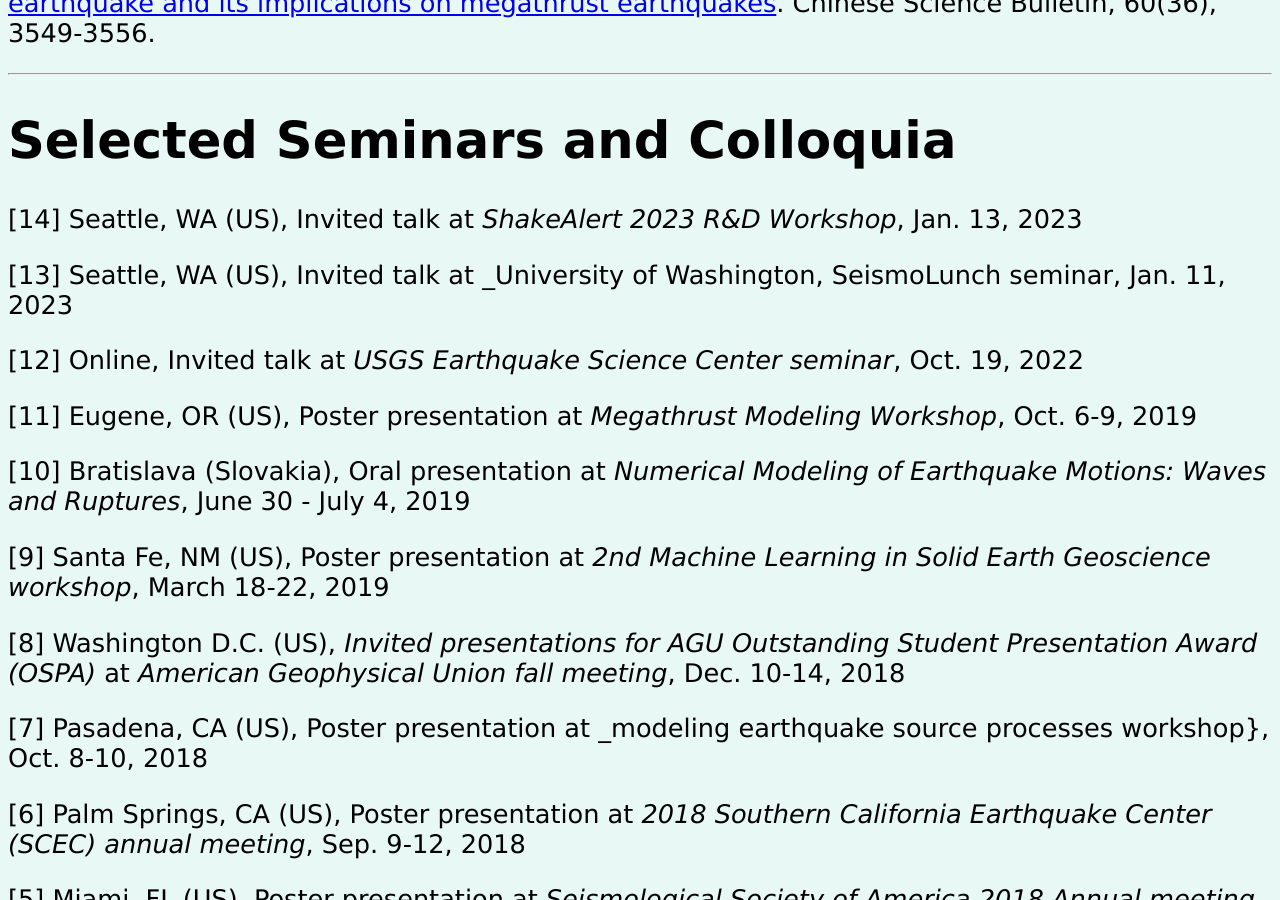
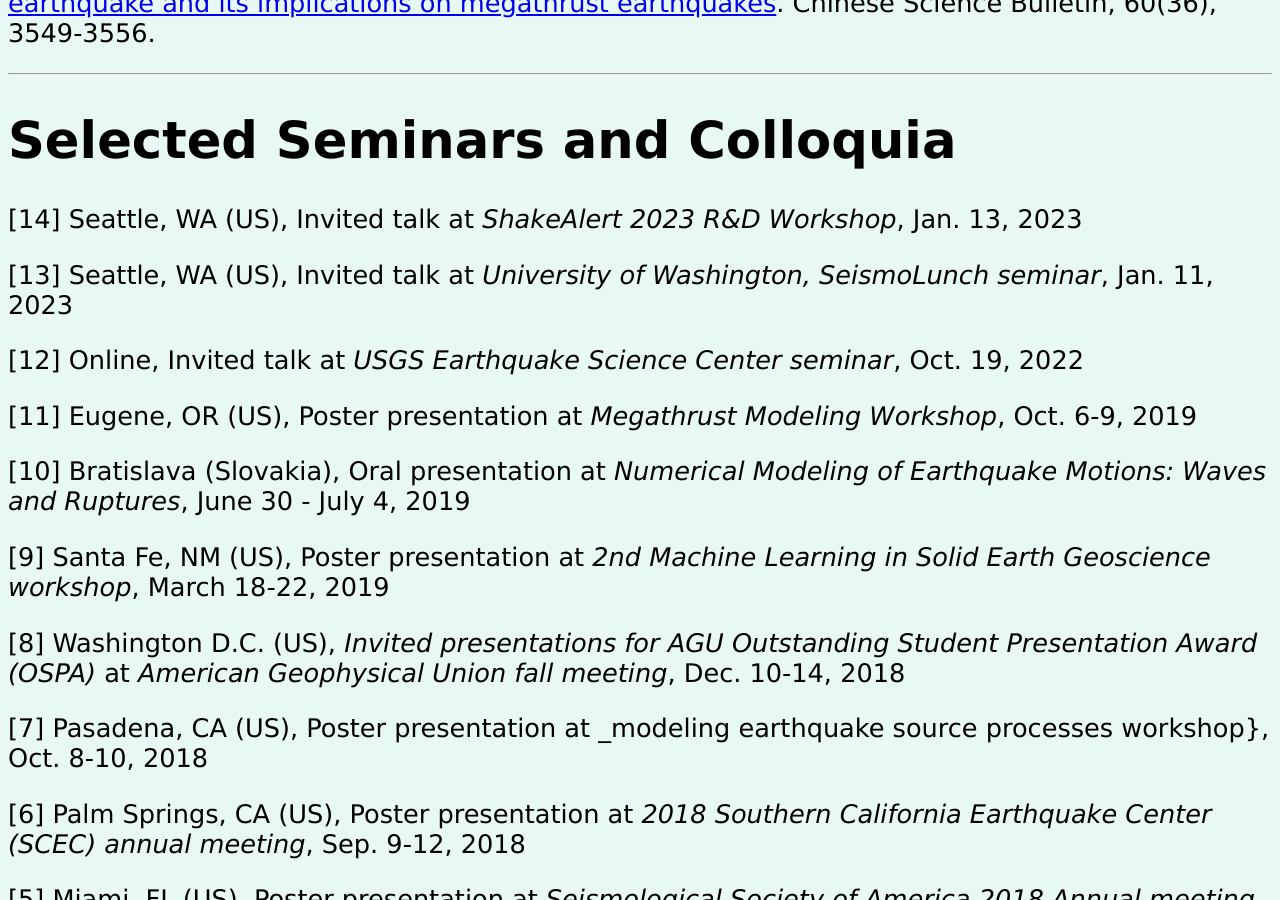
Before and after one commit to yinjiuxun/yinjiuxun.github.io, a Jekyll site: the page built from pages/publications.md, in a window 1280 px wide and 900 px high, scrolled down 1381 px. Built offline with Jekyll 4.4.1, drawn with Linux system fonts in a browser that asks for light colours.

```diff
--- a/pages/publications.md
+++ b/pages/publications.md
@@ -37,7 +37,7 @@ title: Publications
 # Selected Seminars and Colloquia
 [14] Seattle, WA (US), Invited talk at _ShakeAlert 2023 R&D Workshop_, Jan. 13, 2023
 
-[13] Seattle, WA (US), Invited talk at _University of Washington, SeismoLunch seminar, Jan. 11, 2023
+[13] Seattle, WA (US), Invited talk at _University of Washington, SeismoLunch seminar_, Jan. 11, 2023
 
 [12] Online, Invited talk at _USGS Earthquake Science Center seminar_, Oct. 19, 2022
 
```
